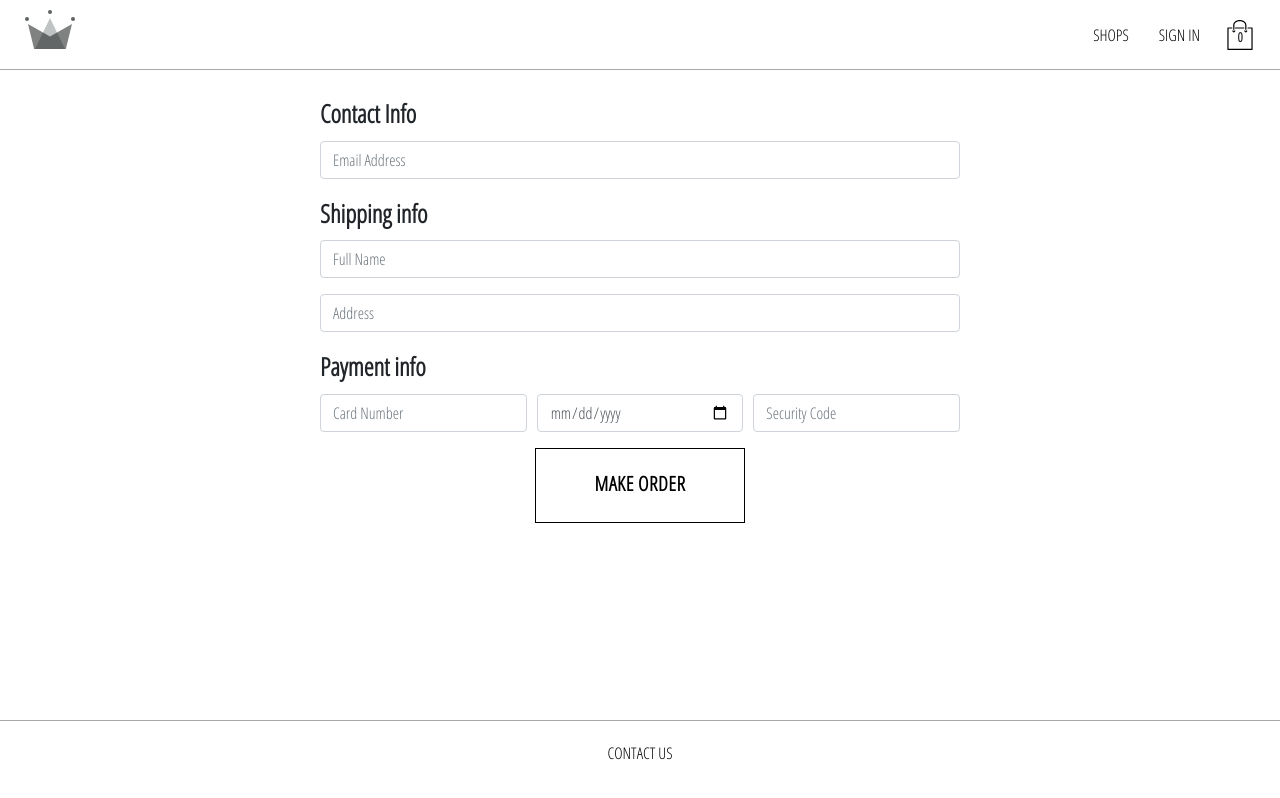
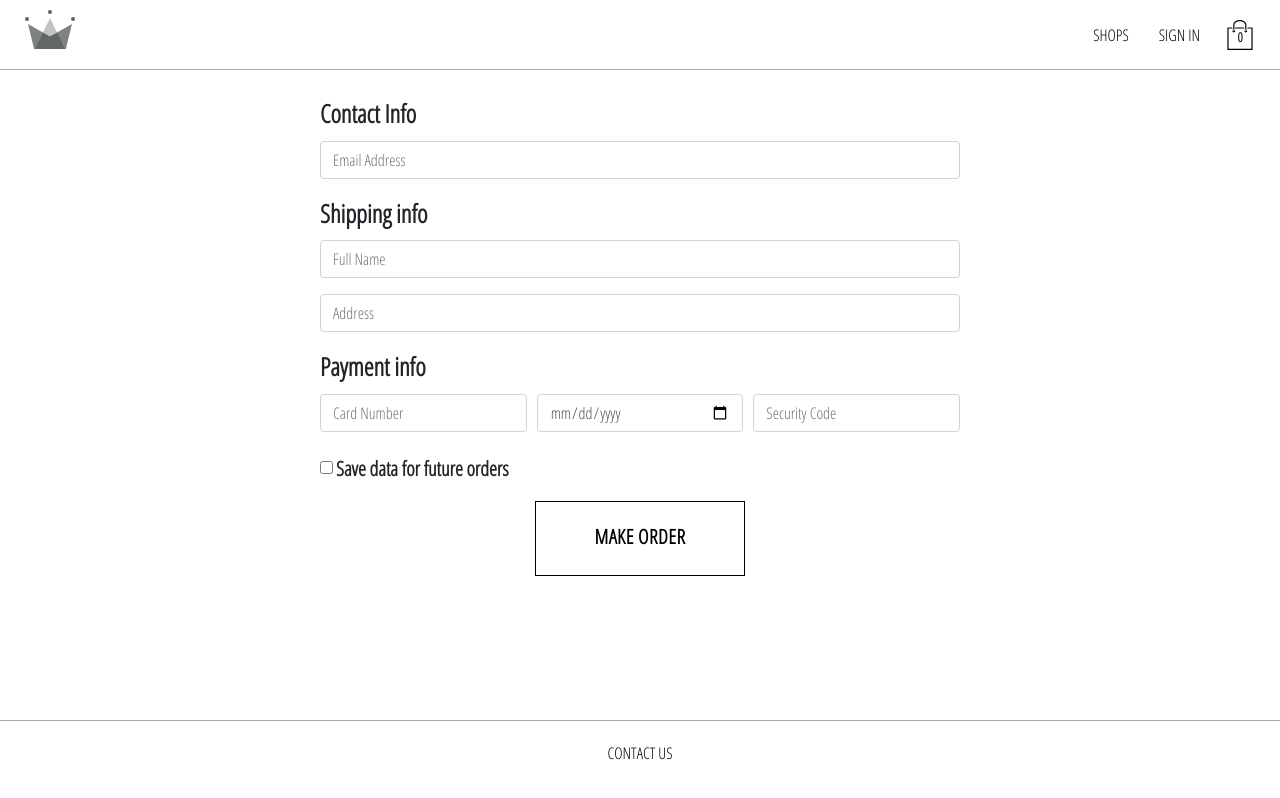
Before and after one commit to IlyaTorch/online-shopping-platform-frontend, a React (Create React App) app: page /order-form in a window 1280 px wide. Built offline with nearby package versions, Linux system fonts and the light colour scheme.

Commit message:
update OrderForm.jsx add checkbox for saving customer's data

```diff
--- a/src/components/order-form/OrderForm.jsx
+++ b/src/components/order-form/OrderForm.jsx
@@ -1,13 +1,14 @@
 import React from 'react';
-import {PAYMENT_URL} from "../../url-data/urlData";
+import {connect} from "react-redux";
 import {Col, Form} from "react-bootstrap";
 
 import './orderForm.scss';
 
+import {PAYMENT_URL} from "../../url-data/urlData";
+
 import CustomButton from "../custom-button/CustomButton";
 
 import {setPaymentError} from "../../redux/shop/shopActions";
-import {connect} from "react-redux";
 
 
 const OrderForm = ({items, totalSum, setPaymentError}) => {
@@ -16,9 +17,11 @@ const OrderForm = ({items, totalSum, setPaymentError}) => {
         address: "",
         name: "",
 
-        cc_number: "",
-        cc_expiry: "",
-        cc_code: "",
+        ccNumber: "",
+        ccExpiry: "",
+        ccCode: "",
+
+        saveUserData: false
     });
 
     const [formData, updateFormData] = React.useState(initialFormData);
@@ -26,7 +29,6 @@ const OrderForm = ({items, totalSum, setPaymentError}) => {
     const handleChange = (event) => {
         updateFormData({
             ...formData,
-
             [event.target.name]: event.target.value.trim()
         });
     };
@@ -49,11 +51,12 @@ const OrderForm = ({items, totalSum, setPaymentError}) => {
                     address: formData.address
                 },
                 card: {
-                    cc_number: formData.cc_number,
-                    cc_code: formData.cc_code,
-                    cc_expiry: formData.cc_expiry
+                    ccNumber: formData.ccNumber,
+                    ccCode: formData.ccCode,
+                    ccExpiry: formData.ccExpiry
                 },
-                total_sum: totalSum
+                totalSum: totalSum,
+                saveUserData: formData.saveUserData
             };
 
             fetch(PAYMENT_URL, {
@@ -116,7 +119,7 @@ const OrderForm = ({items, totalSum, setPaymentError}) => {
                                 placeholder="Card Number"
                                 aria-describedby="inputGroupPrepend"
                                 required
-                                name="cc_number"
+                                name="ccNumber"
                                 onChange={handleChange}
                             />
                         </Col>
@@ -126,7 +129,7 @@ const OrderForm = ({items, totalSum, setPaymentError}) => {
                                 placeholder="Expiration Date"
                                 aria-describedby="inputGroupPrepend"
                                 required
-                                name="cc_expiry"
+                                name="ccExpiry"
                                 onChange={handleChange}
                             />
                         </Col>
@@ -136,12 +139,21 @@ const OrderForm = ({items, totalSum, setPaymentError}) => {
                                 placeholder="Security Code"
                                 aria-describedby="inputGroupPrepend"
                                 required
-                                name="cc_code"
+                                name="ccCode"
                                 onChange={handleChange}
                                 width="50"
                             />
                         </Col>
                     </Form.Row>
+                </Form.Group>
+
+                <Form.Group>
+                    <Form.Check.Input
+                        type="checkbox"
+                        name="saveUserData"
+                        onChange={handleChange}
+                    />
+                    <Form.Check.Label>Save data for future orders</Form.Check.Label>
                 </Form.Group>
 
                 <CustomButton type="submit">Make Order</CustomButton>
--- a/src/components/order-form/orderForm.scss
+++ b/src/components/order-form/orderForm.scss
@@ -7,4 +7,13 @@
   button {
     margin: auto;
   }
+
+  input[type='checkbox'] {
+    margin-left: 0;
+    margin-top: 13px;
+  }
+  .form-check-label {
+    margin-left: 16px;
+    font-size: 20px;
+  }
 }
```
